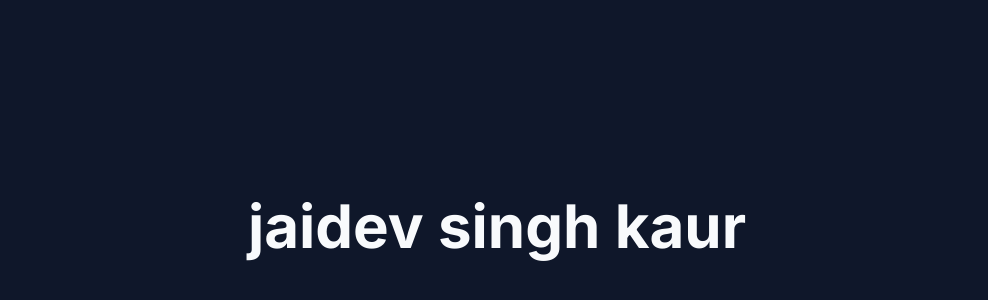
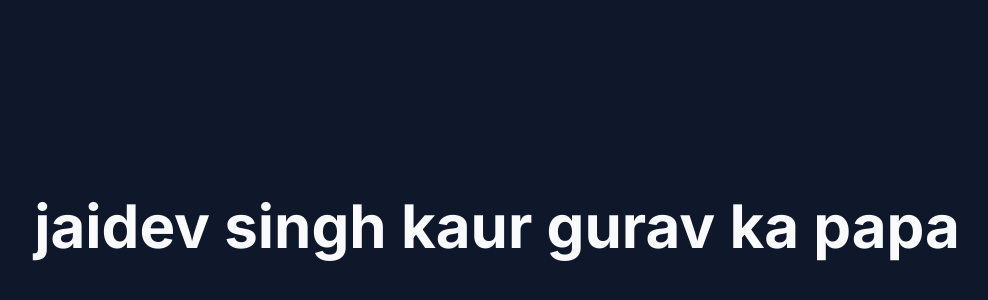
Before and after one commit to kratos-respawned/e-comm-next, a Next.js app: page / in a window 1280 px wide. Shown: the part 174-474 px from the top of the page, without its empty margins (143-1131 px from the left). Built offline with nearby package versions, Linux system fonts and the light colour scheme.

Commit message:
intial update

```diff
--- a/src/app/page.tsx
+++ b/src/app/page.tsx
@@ -3,7 +3,7 @@ import Image from 'next/image'
 export default function Home() {
   return (
     <main className="flex min-h-screen flex-col items-center justify-center text-6xl bg-primary text-primary-foreground font-bold  p-24">
-    jaidev singh kaur
+    jaidev singh kaur gurav ka papa
     </main>
   )
 }
```
